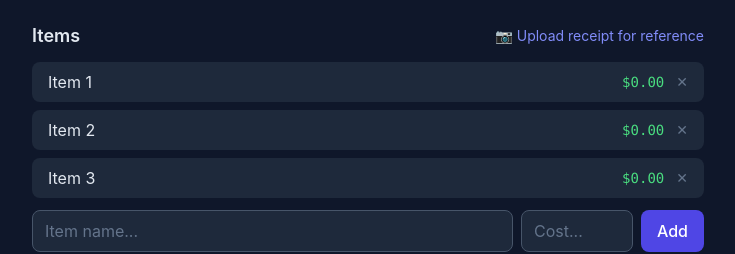
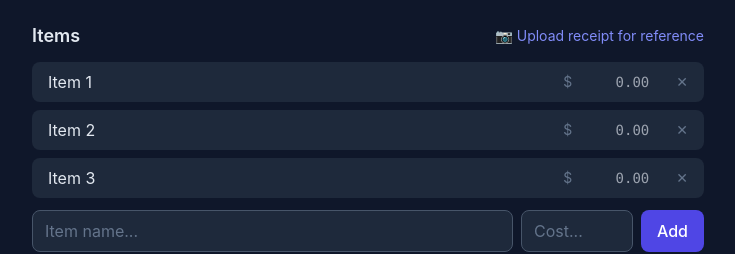
Before and after one commit to failturtle/fairChiwaziWebApp, a React (Vite) app: page / in a window 1280 px wide. Shown: the part 341-595 px from the top of the page, without its empty margins (272-1007 px from the left). Built offline with nearby package versions, Linux system fonts and the light colour scheme.

Commit message:
Make names and items editable inline

```diff
--- a/src/components/SetupStep.tsx
+++ b/src/components/SetupStep.tsx
@@ -42,7 +42,7 @@ export default function SetupStep({ people, setPeople, items, setItems, onNext }
   function addItem() {
     const name = newItemName.trim()
     const cost = parseFloat(newItemCost)
-    if (!name || isNaN(cost) || cost <= 0) return
+    if (!name || isNaN(cost) || cost < 0) return
     setItems([...items, { id: genId(), name, cost, assignedTo: [] }])
     setNewItemName('')
     setNewItemCost('')
@@ -70,7 +70,12 @@ export default function SetupStep({ people, setPeople, items, setItems, onNext }
           {people.map(person => (
             <div key={person.id} className="flex items-center gap-3 bg-slate-800 rounded-lg px-4 py-2">
               <div className="w-3 h-3 rounded-full flex-shrink-0" style={{ background: person.color }} />
-              <span className="flex-1 text-slate-200">{person.name}</span>
+              <input
+                type="text"
+                value={person.name}
+                onChange={e => setPeople(people.map(p => p.id === person.id ? { ...p, name: e.target.value } : p))}
+                className="flex-1 bg-transparent text-slate-200 focus:outline-none focus:border-b border-indigo-500"
+              />
               <button
                 onClick={() => removePerson(person.id)}
                 className="text-slate-500 hover:text-red-400 text-sm transition-colors"
@@ -135,8 +140,22 @@ export default function SetupStep({ people, setPeople, items, setItems, onNext }
         <div className="space-y-2 mb-3">
           {items.map(item => (
             <div key={item.id} className="flex items-center gap-3 bg-slate-800 rounded-lg px-4 py-2">
-              <span className="flex-1 text-slate-200">{item.name}</span>
-              <span className="text-green-400 font-mono text-sm">${item.cost.toFixed(2)}</span>
+              <input
+                type="text"
+                value={item.name}
+                onChange={e => setItems(items.map(i => i.id === item.id ? { ...i, name: e.target.value } : i))}
+                className="flex-1 bg-transparent text-slate-200 focus:outline-none focus:border-b border-indigo-500"
+              />
+              <span className="text-slate-500 text-sm">$</span>
+              <input
+                type="number"
+                value={item.cost || ''}
+                onChange={e => setItems(items.map(i => i.id === item.id ? { ...i, cost: parseFloat(e.target.value) || 0 } : i))}
+                placeholder="0.00"
+                min="0"
+                step="0.01"
+                className="w-20 bg-transparent text-green-400 font-mono text-sm focus:outline-none focus:border-b border-indigo-500 text-right"
+              />
               <button
                 onClick={() => removeItem(item.id)}
                 className="text-slate-500 hover:text-red-400 text-sm transition-colors"
```
